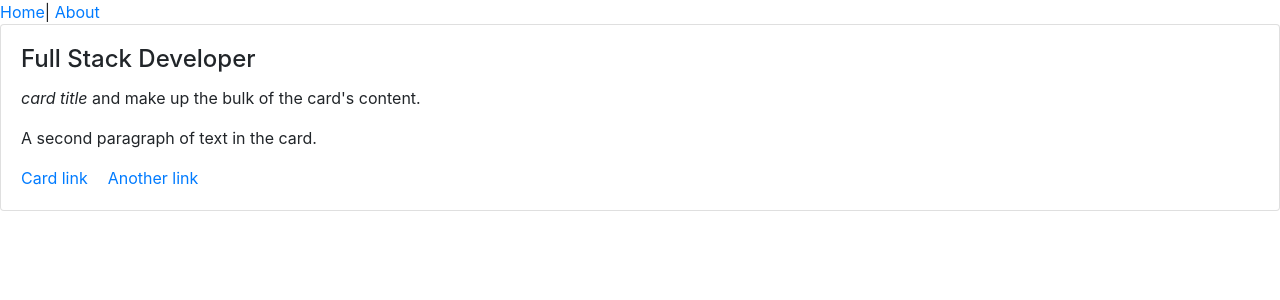
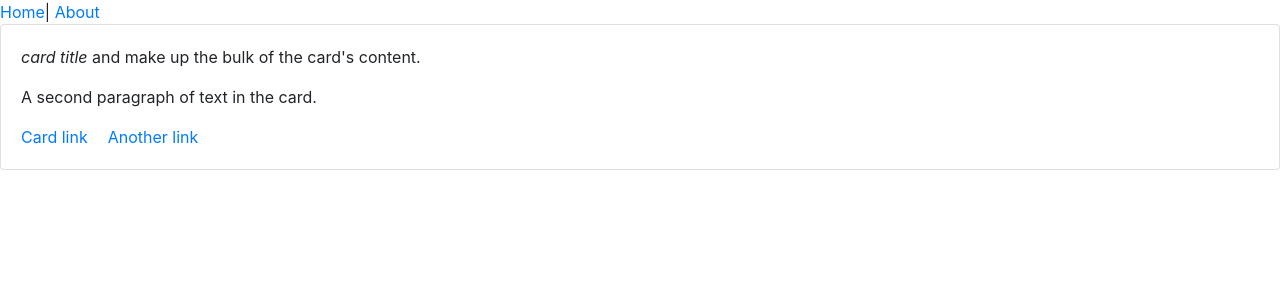
Before and after one commit to grafikri/job-ad, a Vue app: page /jobdetail/1 in a window 1280 px wide. Shown: the top 300 px of the page. Built offline with nearby package versions, Linux system fonts and the light colour scheme.

Commit message:
data was moved to store

```diff
--- a/src/components/pages/VAd/index.vue
+++ b/src/components/pages/VAd/index.vue
@@ -7,19 +7,17 @@
 <script>
 
 import VAdTemplate from '../../templates/VAd/index'
+import { mapState, mapGetters } from 'vuex'
 
 export default {
   name: "VAd",
   components: {
     VAdTemplate
   },
-  data: () => {
-    return {
-      post: {
-        position: "Hello World",
-        jobTitle: "Full Stack Developer"
-      }
-    }
+  computed: {
+    ...mapGetters({
+      post: 'post/purePost'
+    })
   }
 }
 </script>
```
